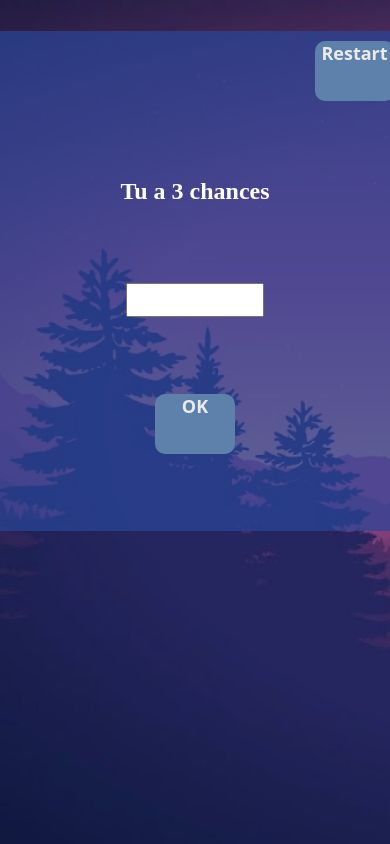
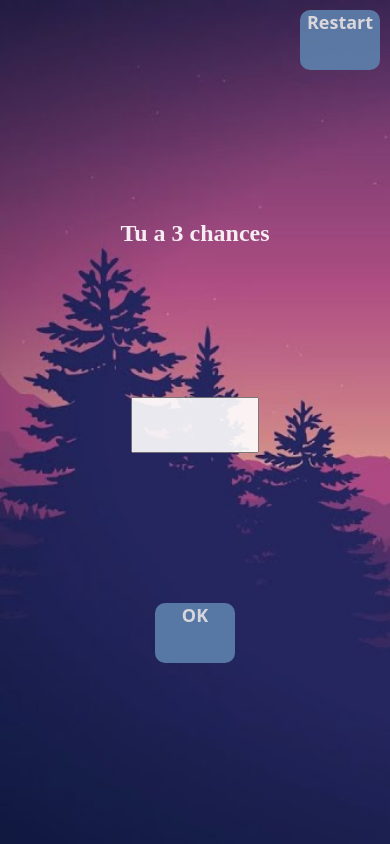
Before and after one commit to Biboys999/interface-new-version, a plain HTML site: page index.html in a window 390 px wide. Drawn offline with Linux system fonts and the light colour scheme.

Commit message:
add responsive phone

```diff
--- a/css/style.css
+++ b/css/style.css
@@ -100,3 +100,18 @@ input{
     cursor: pointer;
     transition: all 0.5s;
 }
+
+
+@media screen and (max-width: 640px) {
+    main{
+        margin: 0;
+        padding: 0;
+    }
+    #bg-interface{
+        background-color: rgba(143, 86, 20, 0);
+        opacity: 0.9;
+        /*background-color: rgba(150, 91, 24, 0.7);*/
+        width: 100vw;
+        height: 100vh;
+    }
+}
```
Also changed, not shown: img/city-night.jpeg (deleted), img/japan.jpeg (deleted), img/plancher-lac.jpg (deleted), img/pleine.jpeg (deleted), img/pont.jpeg (deleted), img/rose.jpeg (deleted), img/tourbillon.jpeg (deleted), 1 other file.
